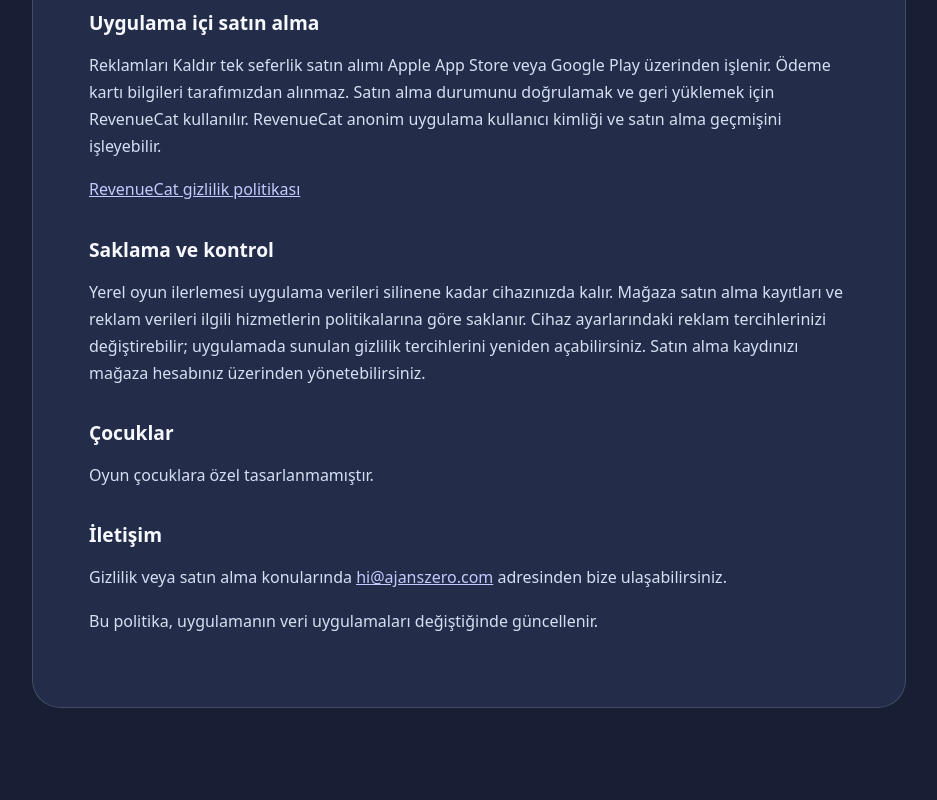
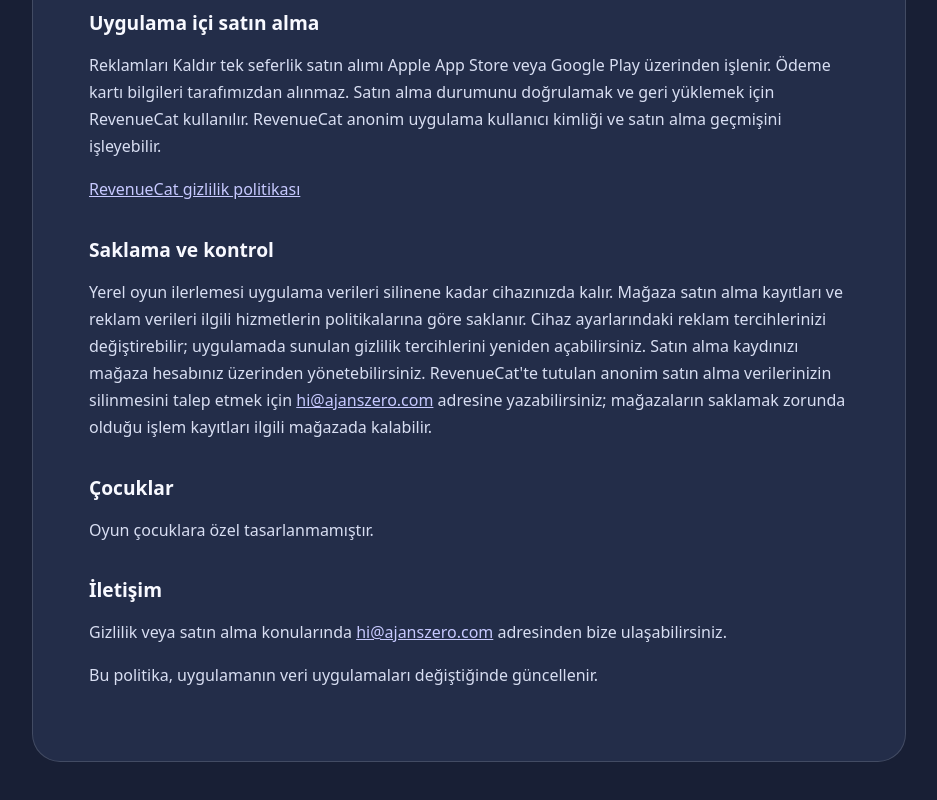
Before and after one commit to serdardogandijital/serdardogandijital.github.io, a plain HTML site: page privacy.html in a window 1280 px wide. Shown: the part 826-1626 px from the top of the page, without its empty margins (171-1108 px from the left). Before the commit the page ends 1598 px from the top, so only its background shows below. Drawn offline with Linux system fonts and the light colour scheme.

Commit message:
Clarify data deletion requests

```diff
--- a/privacy.html
+++ b/privacy.html
@@ -31,7 +31,7 @@
     <p>Reklamları Kaldır tek seferlik satın alımı Apple App Store veya Google Play üzerinden işlenir. Ödeme kartı bilgileri tarafımızdan alınmaz. Satın alma durumunu doğrulamak ve geri yüklemek için RevenueCat kullanılır. RevenueCat anonim uygulama kullanıcı kimliği ve satın alma geçmişini işleyebilir.</p>
     <p><a href="https://www.revenuecat.com/privacy/">RevenueCat gizlilik politikası</a></p>
     <h2>Saklama ve kontrol</h2>
-    <p>Yerel oyun ilerlemesi uygulama verileri silinene kadar cihazınızda kalır. Mağaza satın alma kayıtları ve reklam verileri ilgili hizmetlerin politikalarına göre saklanır. Cihaz ayarlarındaki reklam tercihlerinizi değiştirebilir; uygulamada sunulan gizlilik tercihlerini yeniden açabilirsiniz. Satın alma kaydınızı mağaza hesabınız üzerinden yönetebilirsiniz.</p>
+    <p>Yerel oyun ilerlemesi uygulama verileri silinene kadar cihazınızda kalır. Mağaza satın alma kayıtları ve reklam verileri ilgili hizmetlerin politikalarına göre saklanır. Cihaz ayarlarındaki reklam tercihlerinizi değiştirebilir; uygulamada sunulan gizlilik tercihlerini yeniden açabilirsiniz. Satın alma kaydınızı mağaza hesabınız üzerinden yönetebilirsiniz. RevenueCat'te tutulan anonim satın alma verilerinizin silinmesini talep etmek için <a href="mailto:hi@ajanszero.com">hi@ajanszero.com</a> adresine yazabilirsiniz; mağazaların saklamak zorunda olduğu işlem kayıtları ilgili mağazada kalabilir.</p>
     <h2>Çocuklar</h2>
     <p>Oyun çocuklara özel tasarlanmamıştır.</p>
     <h2>İletişim</h2>
```
